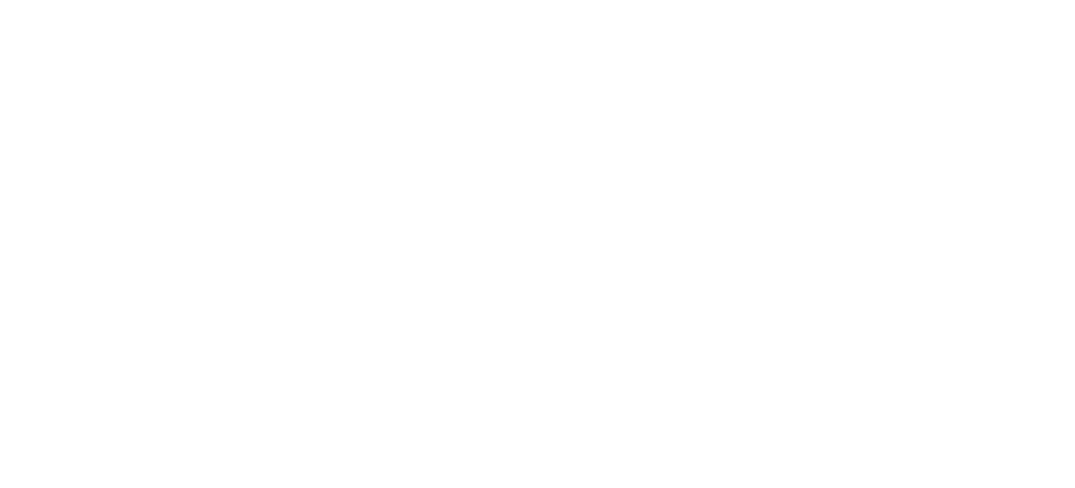
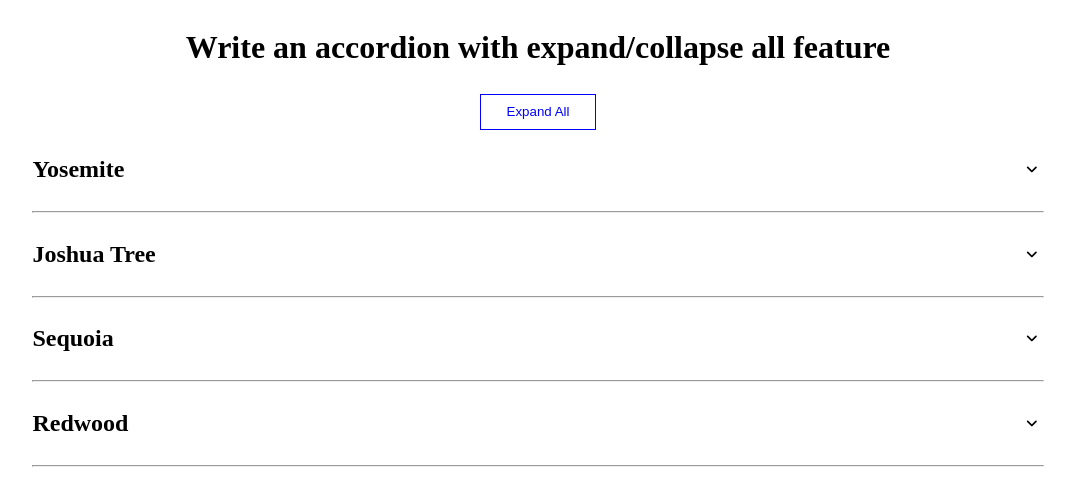
Before and after one commit to losmarco/CM-code-challenge, a plain HTML site: page index.html in a window 1280 px wide. Shown: the whole page, without its empty margins (102-1177 px from the left). Drawn offline with Linux system fonts and the light colour scheme.

Commit message:
create accordion

```diff
--- a/global.css
+++ b/global.css
@@ -0,0 +1,49 @@
+body {
+  display: flex;
+  flex-direction: column;
+  justify-content: center;
+  align-items: center;
+}
+section {
+  width: 80%;
+}
+
+#globalButton {
+  display: inline-block;
+  height: 36px;
+  padding: 0 26px;
+  margin-top: 6px;
+  margin-bottom: 6px;
+  border: blue 1px solid;
+  color: blue;
+  background-color: white;
+  cursor: pointer;
+}
+
+.accordion-header {
+  width: 100%;
+  display: flex;
+  flex-direction: row;
+  align-items: center;
+  justify-content: space-between;
+}
+
+.accordion-header__button {
+  background: none;
+  border: none;
+  transition: all 0.25s ease;
+}
+
+.rotate {
+  transform: rotate(180deg);
+}
+
+.accordion-header__button:hover {
+  cursor: pointer;
+}
+
+.accordion-content {
+  max-height: 0;
+  overflow: hidden;
+  transition: max-height 0.2s ease-out;
+}
--- a/index.html
+++ b/index.html
@@ -6,7 +6,103 @@
     <meta name="viewport" content="width=device-width, initial-scale=1.0" />
     <title>Critical Mass - Code Challenge</title>
     <link rel="stylesheet" href="global.css" />
+    <script src="https://kit.fontawesome.com/0a41836e8c.js" crossorigin="anonymous"></script>
   </head>
-  <body></body>
+  <body>
+    <h1>Write an accordion with expand/collapse all feature</h1>
+    <button id="globalButton">Expand All</button>
+    <section>
+      <article class="accordion-container">
+        <div class="accordion-header">
+          <h2>Yosemite</h2>
+          <button class="accordion-header__button">
+            <i class="fa-solid fa-angle-down"></i>
+          </button>
+        </div>
+        <hr />
+        <div class="accordion-content">
+          <p>
+            Lorem ipsum dolor sit amet, consectetur adipiscing elit, sed do eiusmod tempor incididunt ut labore et
+            dolore magna aliqua. Ut enim ad minim veniam, quis nostrud exercitation ullamco laboris nisi ut aliquip ex
+            ea commodo consequat. Duis aute irure dolor in reprehenderit in voluptate velit esse cillum dolore eu fugiat
+            nulla pariatur. Excepteur sint occaecat cupidatat non proident, sunt in culpa qui officia deserunt mollit
+            anim id est laborum. Sed ut perspiciatis unde omnis iste natus error sit voluptatem accusantium doloremque
+            laudantium, totam rem aperiam, eaque ipsa quae ab illo inventore veritatis et quasi architecto beatae vitae
+            dicta sunt explicabo. Nemo enim ipsam voluptatem quia voluptas sit aspernatur aut odit aut fugit, sed quia
+            consequuntur magni dolores eos qui ratione voluptatem sequi nesciunt. Neque porro quisquam est, qui dolorem
+            ipsum quia dolor sit amet, consectetur, adipisci velit, sed quia non numquam eius modi tempora incidunt ut
+            labore et dolore magnam aliquam quaerat voluptatem. Ut enim ad minima veniam, quis nostrum exercitationem
+            ullam corporis suscipit laboriosam, nisi ut aliquid ex ea commodi consequatur? Quis autem vel eum iure
+            reprehenderit qui in ea voluptate velit esse quam nihil molestiae consequatur, vel illum qui dolorem eum
+            fugiat quo voluptas nulla pariatur?.
+          </p>
+          <a href="https://www.apple.com/">Learn More</a>
+        </div>
+      </article>
+      <article class="accordion-container">
+        <div class="accordion-header">
+          <h2>Joshua Tree</h2>
+          <button class="accordion-header__button">
+            <i class="fa-solid fa-angle-down"></i>
+          </button>
+        </div>
+        <hr />
+        <div class="accordion-content">
+          <p>
+            Lorem ipsum dolor sit amet, consectetur adipiscing elit, sed do eiusmod tempor incididunt ut labore et
+            dolore magna aliqua. Ut enim ad minim veniam, quis nostrud exercitation ullamco laboris nisi ut aliquip ex
+            ea commodo consequat. Duis aute irure dolor in reprehenderit in voluptate velit esse cillum dolore eu fugiat
+            nulla pariatur. Excepteur sint occaecat cupidatat non proident, sunt in culpa qui officia deserunt mollit
+            anim id est laborum.
+          </p>
+          <a href="https://www.apple.com/">Learn More</a>
+        </div>
+      </article>
+      <article class="accordion-container">
+        <div class="accordion-header">
+          <h2>Sequoia</h2>
+          <button class="accordion-header__button">
+            <i class="fa-solid fa-angle-down"></i>
+          </button>
+        </div>
+        <hr />
+        <div class="accordion-content">
+          <p>
+            Lorem ipsum dolor sit amet, consectetur adipiscing elit, sed do eiusmod tempor incididunt ut labore et
+            dolore magna aliqua. Ut enim ad minim veniam, quis nostrud exercitation ullamco laboris nisi ut aliquip ex
+            ea commodo consequat.
+          </p>
+          <a href="https://www.apple.com/">Learn More</a>
+        </div>
+      </article>
+      <article class="accordion-container">
+        <div class="accordion-header">
+          <h2>Redwood</h2>
+          <button class="accordion-header__button">
+            <i class="fa-solid fa-angle-down"></i>
+          </button>
+        </div>
+        <hr />
+        <div class="accordion-content">
+          <p>
+            Sed ut perspiciatis unde omnis iste natus error sit voluptatem accusantium doloremque laudantium, totam rem
+            aperiam, eaque ipsa quae ab illo inventore veritatis et quasi architecto beatae vitae dicta sunt explicabo.
+            Nemo enim ipsam voluptatem quia voluptas sit aspernatur aut odit aut fugit, sed quia consequuntur magni
+            dolores eos qui ratione voluptatem sequi nesciunt. Neque porro quisquam est, qui dolorem ipsum quia dolor
+            sit amet, consectetur, adipisci velit, sed quia non numquam eius modi tempora incidunt ut labore et dolore
+            magnam aliquam quaerat voluptatem. Ut enim ad minima veniam, quis nostrum exercitationem ullam corporis
+            suscipit laboriosam, nisi ut aliquid ex ea commodi consequatur? Quis autem vel eum iure reprehenderit qui in
+            ea voluptate velit esse quam nihil molestiae consequatur, vel illum qui dolorem eum fugiat quo voluptas
+            nulla pariatur?<br />
+            Lorem ipsum dolor sit amet, consectetur adipiscing elit, sed do eiusmod tempor incididunt ut labore et
+            dolore magna aliqua. Ut enim ad minim veniam, quis nostrud exercitation ullamco laboris nisi ut aliquip ex
+            ea commodo consequat. Duis aute irure dolor in reprehenderit in voluptate velit esse cillum dolore eu fugiat
+            nulla pariatur.
+          </p>
+          <a href="https://www.apple.com/">Learn More</a>
+        </div>
+      </article>
+    </section>
+  </body>
   <script src="index.js"></script>
 </html>
--- a/index.js
+++ b/index.js
@@ -0,0 +1,54 @@
+const globalButton = document.querySelector('#globalButton');
+const container = document.querySelectorAll('.accordion-container');
+const arrows = document.querySelectorAll('.accordion-header__button');
+const content = document.querySelectorAll('.accordion-content');
+let activeAccordion;
+
+//Update the UI of the Global button
+function updateState() {
+  activeAccordion = document.querySelectorAll('article.active').length;
+  if (activeAccordion === container.length) {
+    globalButton.innerHTML = `Collapse All`;
+  } else {
+    globalButton.innerHTML = `Expand All`;
+  }
+}
+
+function expand(i) {
+  arrows[i].classList.add('rotate');
+  container[i].classList.add('active');
+  content[i].style.maxHeight = `${content[i].scrollHeight}px`;
+  updateState();
+}
+
+function collapse(i) {
+  arrows[i].classList.remove('rotate');
+  container[i].classList.remove('active');
+  content[i].style.maxHeight = null;
+  updateState();
+}
+
+//Indivial component
+for (let i = 0; i < container.length; i++) {
+  arrows[i].addEventListener('click', (e) => {
+    if (container[i].classList.contains('active')) {
+      collapse(i);
+    } else {
+      expand(i);
+    }
+  });
+}
+
+//Global expand and collapse button
+globalButton.addEventListener('click', (e) => {
+  if (activeAccordion === container.length) {
+    container.forEach((e, i) => {
+      collapse(i);
+    });
+  } else {
+    container.forEach((e, i) => {
+      expand(i);
+    });
+  }
+  updateState();
+});
```
